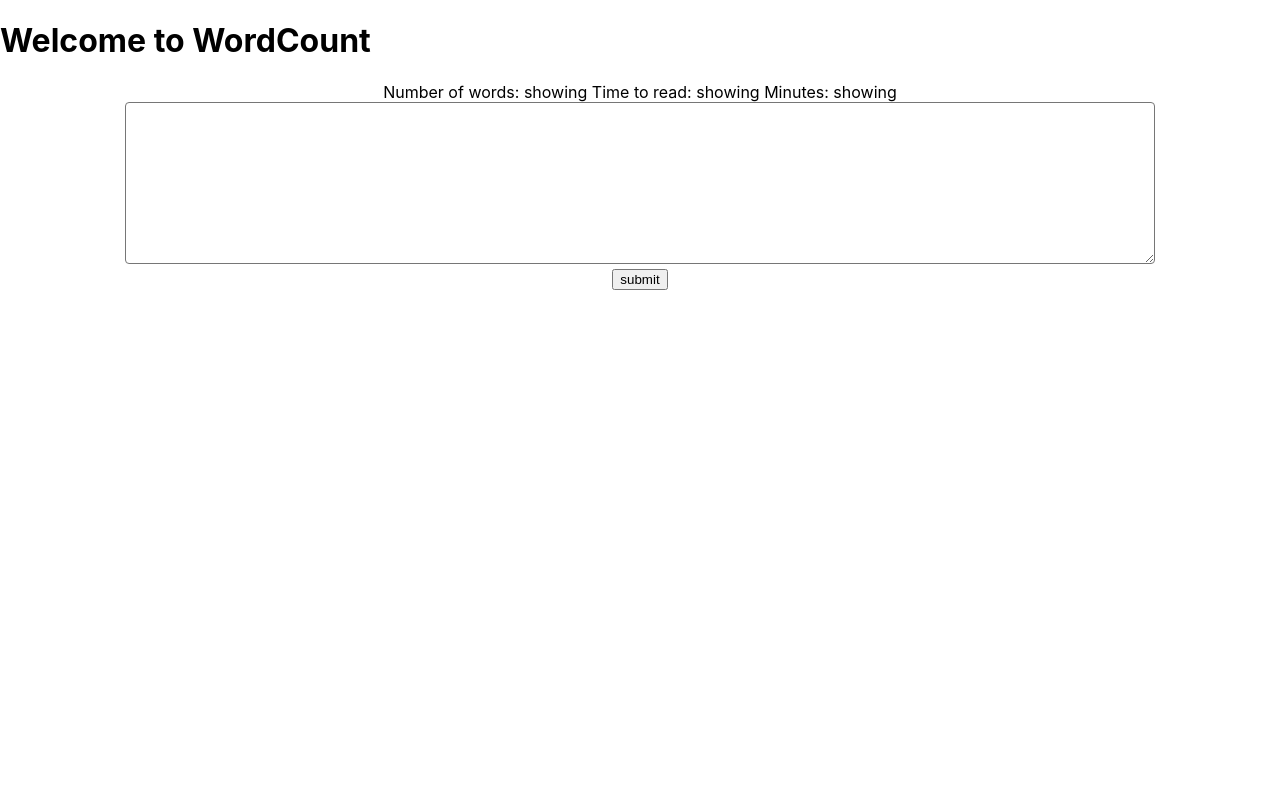
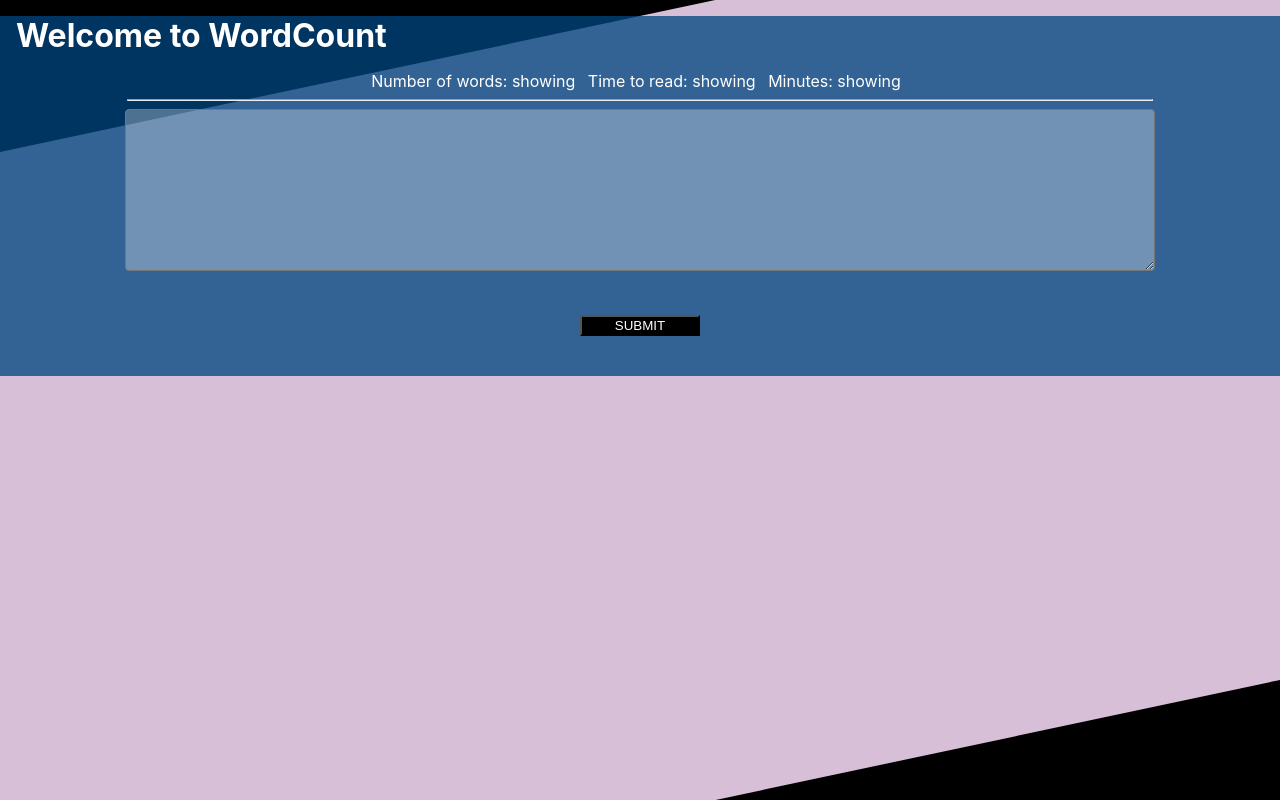
Before and after one commit to d0uble0deven/wordcount, a React (Create React App) app: page / in a window 1280 px wide. Shown: the top 800 px of the page. Built offline with nearby package versions, Linux system fonts and the light colour scheme.

Commit message:
styling is complete

```diff
--- a/src/App.css
+++ b/src/App.css
@@ -1,12 +1,34 @@
 .App {
   text-align: center;
+  background-color: rgba(0, 70, 128, 0.76);
+  transform: skewY(12deg);
+
+}
+
+.background {
+  background-color: rgba(216, 191, 216, 1);
+  transform: skewY(-12deg);
+  height: 100vh;
+  width: auto;
 }
 
 h1 {
+  margin: 2vh;
   text-align: left;
+  color: white;
 }
 
+a{
+margin-right: 1vh;}
 
+span {
+
+  color: white;
+}
+
+hr {
+  width: 80%;
+}
 
 .text_field {
   min-width: 80%;
@@ -15,14 +37,14 @@ h1 {
   position: relative;
   background-color: rgba(255,255,255,0.3);
   transition: 0.3s all;
-
+  color: white;
 
 }
 
 .text_field:hover {
   background-color: rgba(255, 255, 255, 0.45);
   box-shadow: 0px 4px 20px 0px rgba(0, 0, 0, 0.05);
-  transform: skewY(-12deg);
+
 
 }
 
@@ -34,3 +56,26 @@ h1 {
   font-size: xx-large;
 
 }
+
+input {
+background: black;
+color: white;
+height: auto;
+width: 15vh;
+margin: 5vh
+}
+
+input:hover {
+  background-color: rgb(59, 175, 131);
+  box-shadow: 0px 4px 20px 0px rgba(0, 0, 0, 0.05);
+
+
+}
+
+input:focus{
+  background-color: rgba(255, 255, 255, 0.1);
+  box-shadow: 0px 4px 20px 0px rgba(0, 0, 0, 0.05);
+  transition: 0.9s all;
+  color: rgba(255, 255, 255, 0.9);
+
+}
--- a/src/App.js
+++ b/src/App.js
@@ -40,16 +40,21 @@ function App() {
   // once button is clicked, update state to data computed
 
   return (
+    <div>
+      <div className="background">
         <div className="App">
           <h1> Welcome to WordCount </h1>
-      <span>Number of words: {wordsInP} Time to read: {timeToRead} Minutes: {minutesToRead}</span>
+          <span> <a>Number of words: {wordsInP}</a> <a>Time to read: {timeToRead}</a> <a>Minutes: {minutesToRead}</a></span>
+          <hr />
           <form onSubmit={readTime}>
             <textarea className="text_field" type="text" {...bind} />
             <br />
-        <input className="submit" type="submit" value="submit" />
+            <input className="submit" type="submit" value="SUBMIT" />
           </form>
 
         </div>
+      </div>
+    </div >
   );
 }
 
--- a/src/index.css
+++ b/src/index.css
@@ -5,6 +5,7 @@ body {
     sans-serif;
   -webkit-font-smoothing: antialiased;
   -moz-osx-font-smoothing: grayscale;
+  background-color: black;
 }
 
 code {
```
Lines whose indentation alone changed are shown as unchanged.
